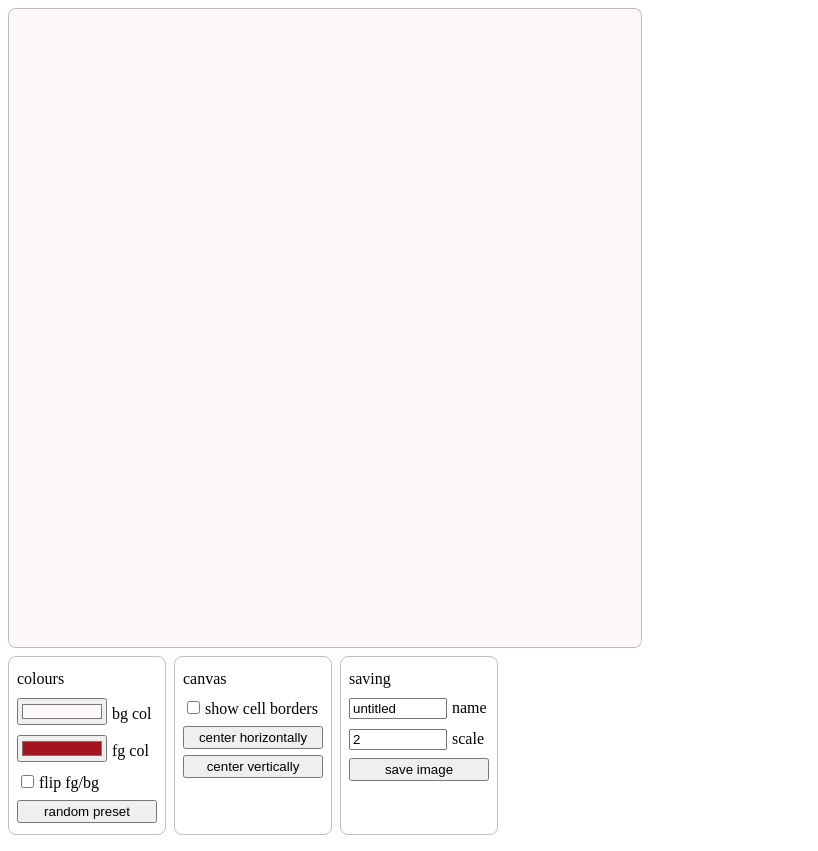
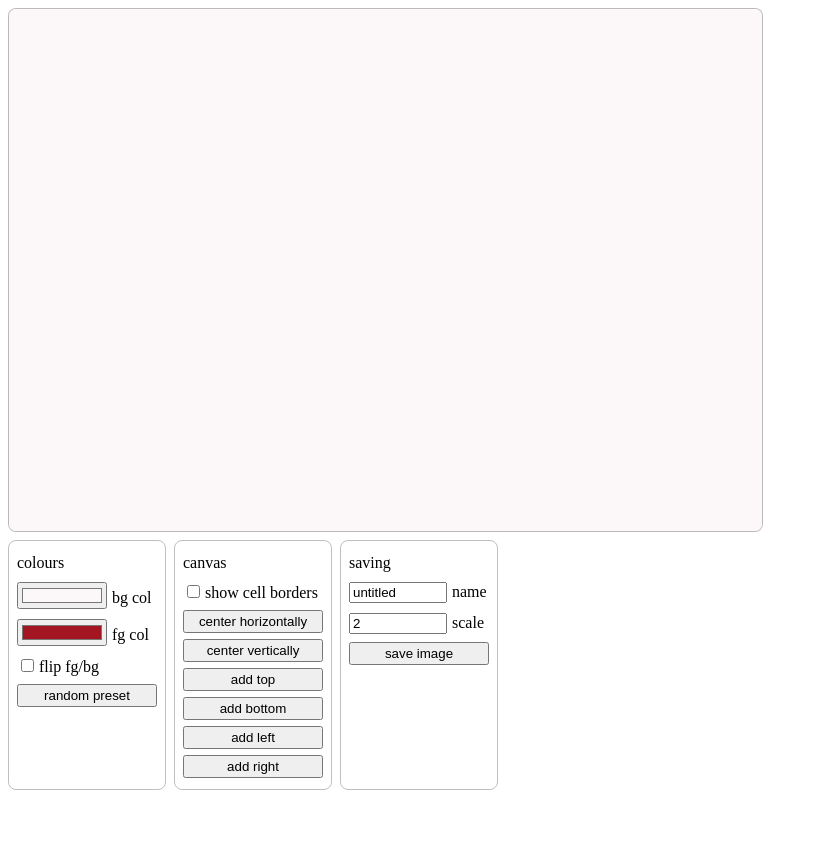
Before and after one commit to timbusuttil/box-drawing, a Vue app: page / in a window 1280 px wide. Shown: the whole page, without its empty margins (0-818 px from the left). After the commit the page ends 806 px from the top, so only its background shows below. Built offline with nearby package versions, Linux system fonts and the light colour scheme.

Commit message:
expand canvas

```diff
--- a/src/App.vue
+++ b/src/App.vue
@@ -1,7 +1,5 @@
 <template>
-  <BoxCanvas :width="21" :height="11" />
-  <!-- test data for centering -->
-  <!-- <BoxCanvas :width="5" :height="5" :startData="[' ',' ','o','o','o',' ',' ','o','o','o',' ',' ','o','o','o',' ',' ',' ',' ',' ',' ',' ',' ',' ',' ']" /> -->
+  <BoxCanvas :initWidth="25" :initHeight="9" />
 </template>
 
 <script>
--- a/src/components/BoxCanvas.vue
+++ b/src/components/BoxCanvas.vue
@@ -23,6 +23,10 @@
       <label><input type="checkbox" v-model="showBorders">show cell borders</label>
       <button @click="center('horizontal')">center horizontally</button>
       <button @click="center('vertical')">center vertically</button>
+      <button @click="expandCanvas('top')">add top</button>
+      <button @click="expandCanvas('bottom')">add bottom</button>
+      <button @click="expandCanvas('left')">add left</button>
+      <button @click="expandCanvas('right')">add right</button>
     </div>
     <div class="control-group">
       <p>saving</p>
@@ -41,9 +45,20 @@ import html2canvas from 'html2canvas';
 export default {
   name: 'BoxCanvas',
   props: {
-    width: Number,
-    height: Number,
-    startData: Array,
+    initWidth: {
+      type: Number,
+      required: false,
+      default: 11
+    },
+    initHeight: {
+      type: Number,
+      required: false,
+      default: 5
+    },
+    initData: {
+      type: Array,
+      required: false
+    }
   },
   data() {
     return {
@@ -348,7 +363,6 @@ export default {
           let newContents = ' ';
           if (target[0] > -1 && target[0] < this.width) newContents = this.currentData[this.cellByCoords(...target)];
           tempArray[i] = newContents;
-          // console.log(cell, coords, newContents, target);
         });
       }
       if (direction === 'vertical' || direction === 'both') {
@@ -358,12 +372,29 @@ export default {
           let newContents = ' ';
           if (target[1] > -1 && target[1] < this.height) newContents = this.currentData[this.cellByCoords(...target)];
           tempArray[i] = newContents;
-          // console.log(cell, coords, newContents, target);
         });
       }
 
       // copy temp array to data
       this.currentData = tempArray;
+    },
+    expandCanvas(side) {
+      if (side === 'top' || side === 'bottom') {
+        this.height++;
+        const extraCells = Array(this.width).fill(' ');
+        if (side === 'top') {
+          this.currentData.unshift(...extraCells);
+        } else {
+          this.currentData.push(...extraCells);
+        }
+      } else if (side === 'left' || side === 'right') {
+        let x = side === 'left' ? 0 : this.width;
+        for (let y = this.height - 1; y >= 0; y--) {
+          const newIndex = this.cellByCoords(x, y);
+          this.currentData.splice(newIndex, 0, ' ');
+        }
+        this.width++;
+      }
     },
     async saveImage() {
       const el = document.getElementById('box-renderer');
@@ -391,8 +422,10 @@ export default {
   },
   mounted() {
     // init data
-    if (this.startData) {
-      this.currentData = this.startData;
+    this.width = this.initWidth;
+    this.height = this.initHeight;
+    if (this.initData) {
+      this.currentData = this.initData;
     } else {
       let vals = [];
       for (var i = 0; i < this.width * this.height; i++) {
```
